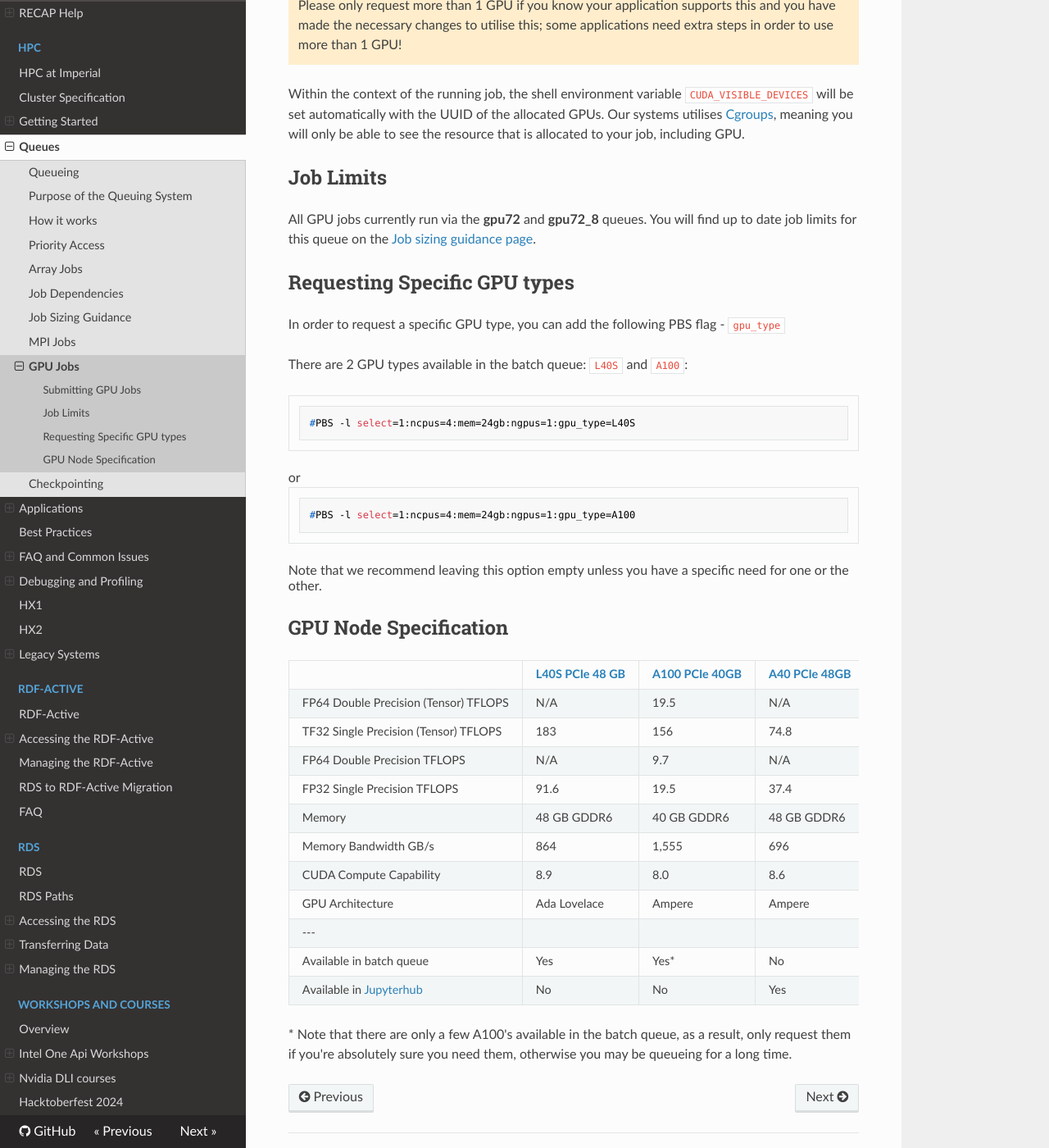
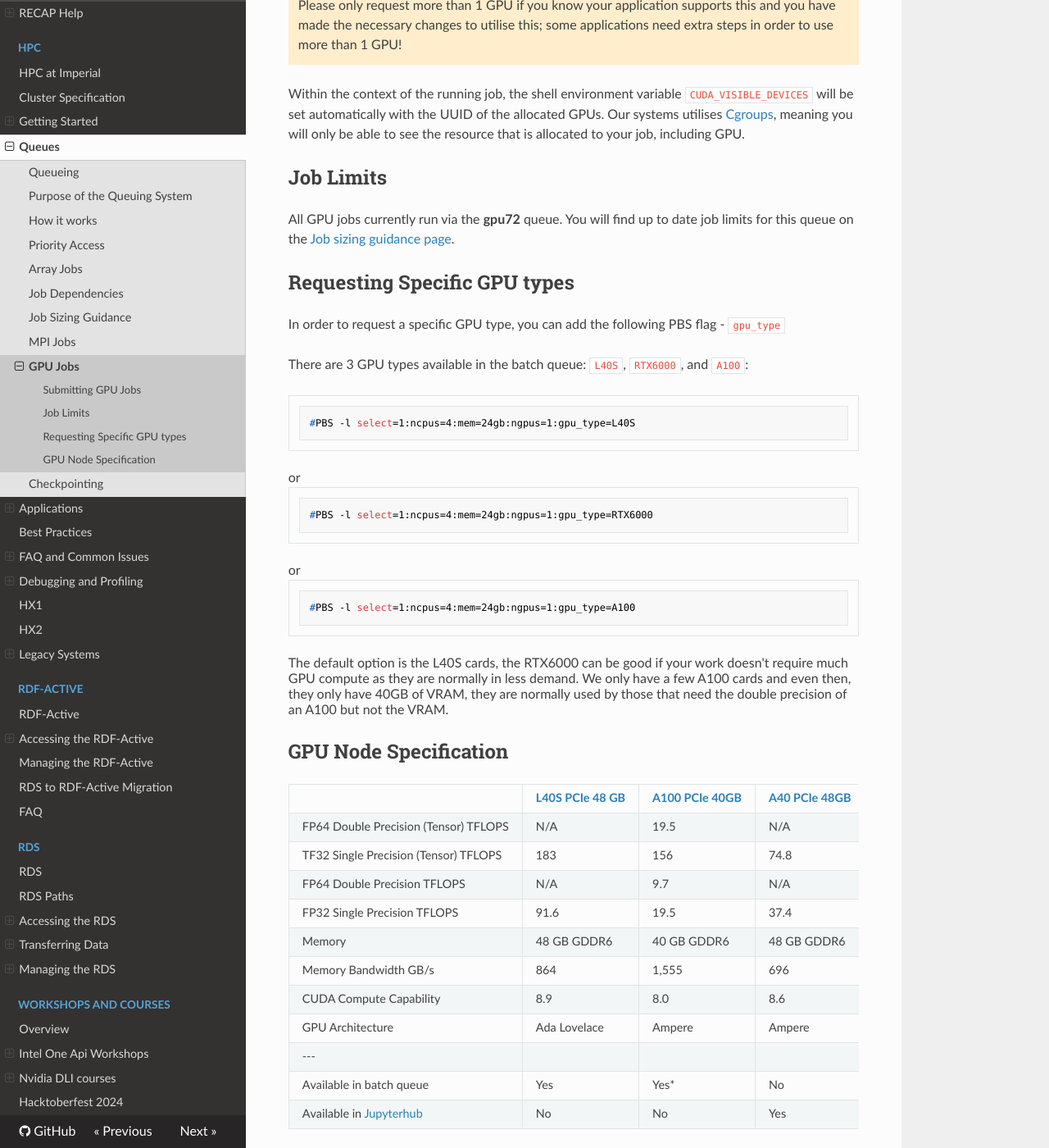
Before and after one commit to ImperialCollegeLondon/icl-rcs-user-guide, an MkDocs documentation site: the page built from docs/hpc/queues/gpu-jobs.md, in a window 1280 px wide and 1400 px high, scrolled down 502 px. Shown: the whole window at 82% size. Built offline with MkDocs 1.6.1, drawn with Linux system fonts in a browser that asks for light colours; nearby versions of some CDN libraries.

Commit message:
Added RTX6000 example (#91)
* Added RTX6000 example

* Fix typos and enhance clarity in gpu-jobs.md

Corrected typos and improved clarity in GPU job documentation.

---------

Co-authored-by: Santiago Lacalle <33420220+slacalle@users.noreply.github.com>

````diff
--- a/docs/hpc/queues/gpu-jobs.md
+++ b/docs/hpc/queues/gpu-jobs.md
@@ -16,20 +16,24 @@ The value of `ngpus` is per node. You can select up to 8 GPU's per node. If you
 Within the context of the running job, the shell environment variable `CUDA_VISIBLE_DEVICES` will be set automatically with the UUID of the allocated GPUs. Our systems utilises [Cgroups](https://en.wikipedia.org/wiki/Cgroups), meaning you will only be able to see the resource that is allocated to your job, including GPU.
 
 ## Job Limits
-All GPU jobs currently run via the **gpu72** and **gpu72_8** queues. You will find up to date job limits for this queue on the [Job sizing guidance page](./job-sizing-guidance.md).
+All GPU jobs currently run via the **gpu72** queue. You will find up to date job limits for this queue on the [Job sizing guidance page](./job-sizing-guidance.md).
 
 ## Requesting Specific GPU types
 In order to request a specific GPU type, you can add the following PBS flag - `gpu_type`
 
-There are 2 GPU types available in the batch queue: `L40S` and `A100`:
+There are 3 GPU types available in the batch queue: `L40S`, `RTX6000`, and `A100`:
 ```bash
 #PBS -l select=1:ncpus=4:mem=24gb:ngpus=1:gpu_type=L40S
 ```
 or
 ```bash
+#PBS -l select=1:ncpus=4:mem=24gb:ngpus=1:gpu_type=RTX6000
+```
+or
+```bash
 #PBS -l select=1:ncpus=4:mem=24gb:ngpus=1:gpu_type=A100
 ```
-Note that we recommend leaving this option empty unless you have a specific need for one or the other.
+The default option is the L40S cards, the RTX6000 can be good if your work doesn't require much GPU compute as they are normally in less demand. We only have a few A100 cards and even then, they only have 40GB of VRAM, they are normally used by those that need the double precision of an A100 but not the VRAM.
 
 ## GPU Node Specification
 
````
